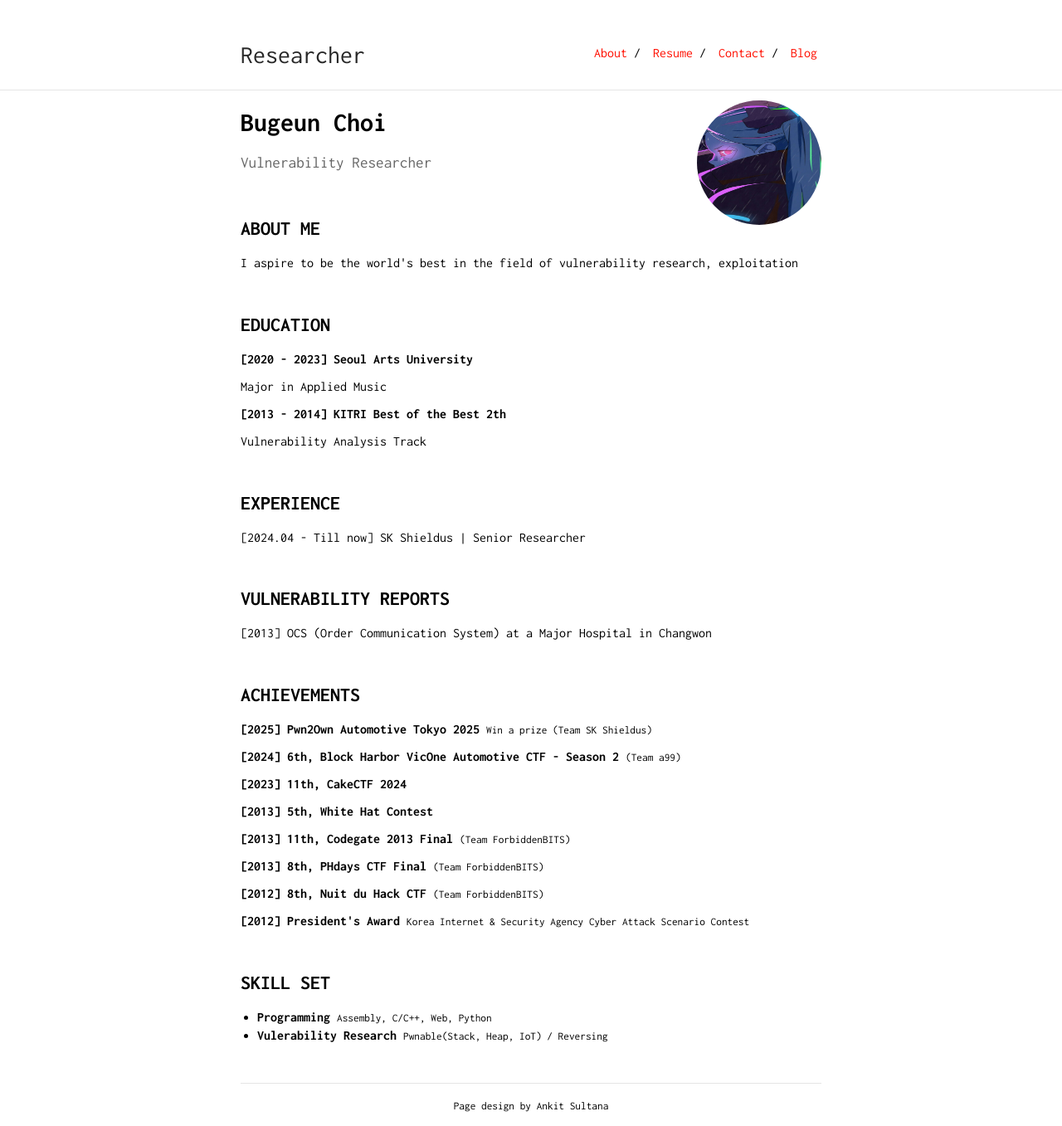
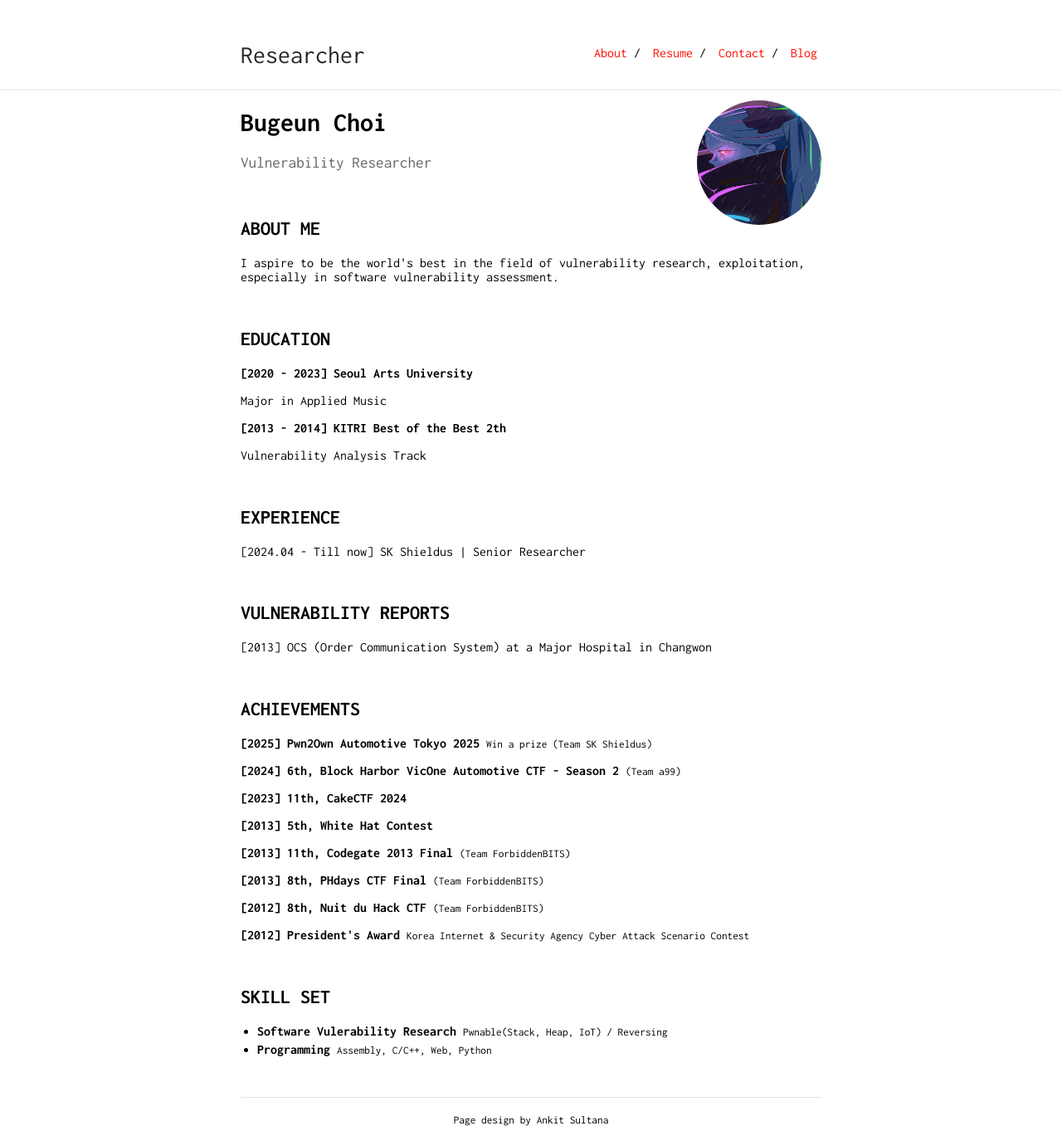
Before and after one commit to Bugeun/bugeun.github.io, a Jekyll site: the page built from index.md, in a window 1280 px wide. Shown: the whole page at 83% size. Built offline with Jekyll 4.4.1, drawn with Linux system fonts in a browser that asks for light colours.

Commit message:
Update index.md

```diff
--- a/index.md
+++ b/index.md
@@ -11,7 +11,8 @@ Vulnerability Researcher
 
 ## ABOUT ME
 
-<p>I aspire to be the world's best in the field of vulnerability research, exploitation</p>
+<p>I aspire to be the world's best in the field of vulnerability research, exploitation,
+especially in software vulnerability assessment.</p>
 &nbsp;
 
 ## EDUCATION
@@ -65,10 +66,13 @@ Vulnerability Researcher
 ## SKILL SET
 <section>
         <ul>
-          <li><b>Programming</b> <small>Assembly, C/C++, Web, Python</small></li>
           <li>
-            <b>Vulerability Research</b>
+            <b>Software Vulerability Research</b>
             <small>Pwnable(Stack, Heap, IoT) / Reversing</small>
+          </li>
+          <li>
+            <b>Programming</b>
+            <small>Assembly, C/C++, Web, Python</small>
           </li>
         </ul>
 </section>
```
